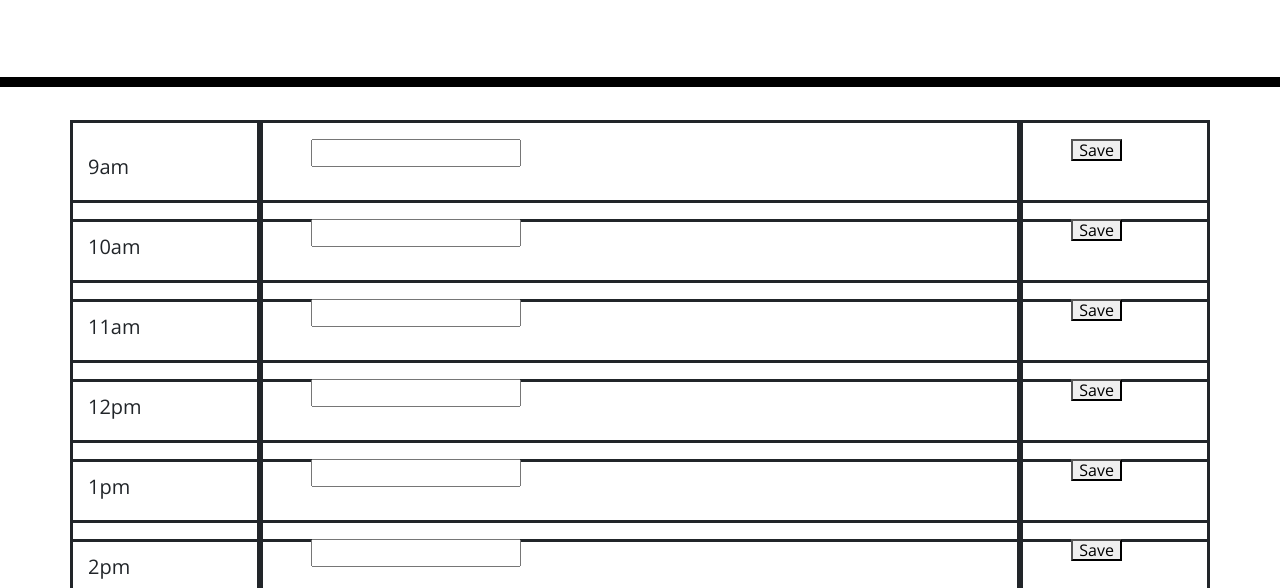
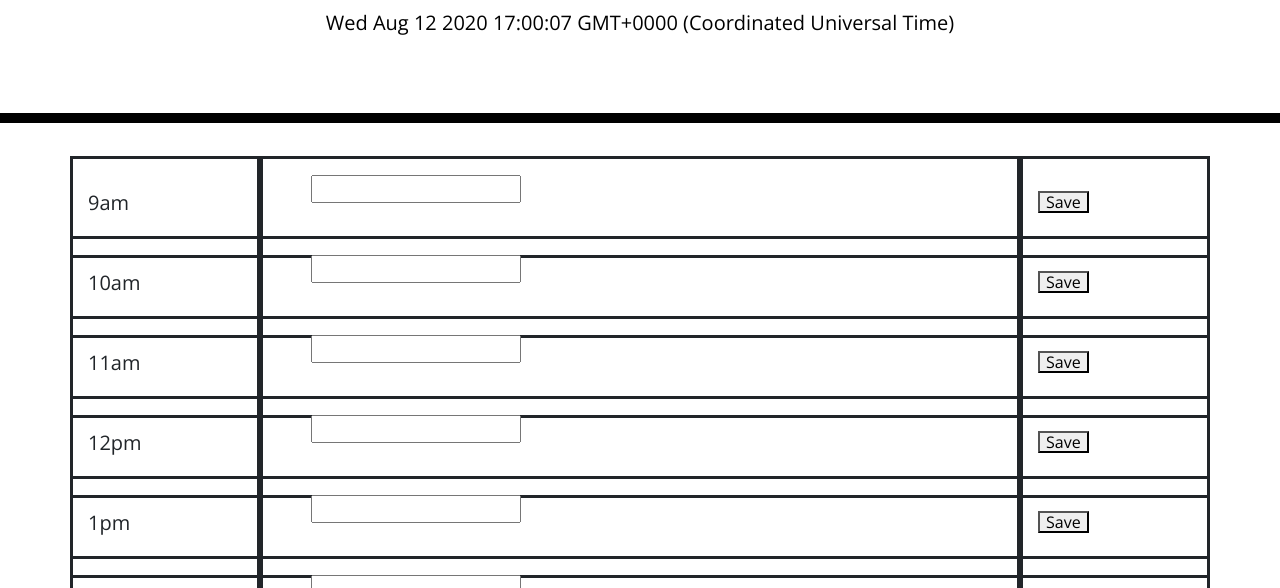
Before and after one commit to razzlejazzled/scheduler, a plain HTML site: page Develop/index.html in a window 1280 px wide. Shown: the part 181-769 px from the top of the page. Drawn offline with nearby package versions, Linux system fonts and the light colour scheme.

Commit message:
added changes

```diff
--- a/Develop/index.html
+++ b/Develop/index.html
@@ -126,6 +126,7 @@
 
   <script src="https://code.jquery.com/jquery-3.4.1.min.js"></script>
   <script src="https://cdnjs.cloudflare.com/ajax/libs/moment.js/2.24.0/moment.min.js"></script>
+  <script src ="script.js"></script>"
 </body>
 
 </html>
--- a/Develop/style.css
+++ b/Develop/style.css
@@ -81,3 +81,9 @@ textarea{
   margin-top: 0px;
   margin-bottom: 0px;
 }
+
+.save {
+  display: flex;
+  justify-content: center;
+  align-items: center;
+}
```
